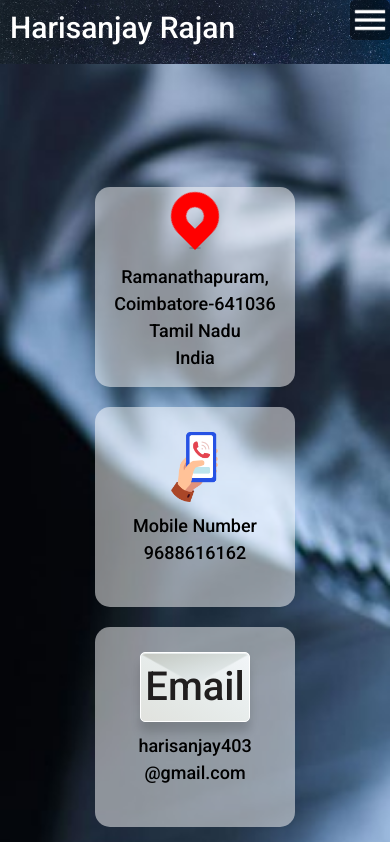
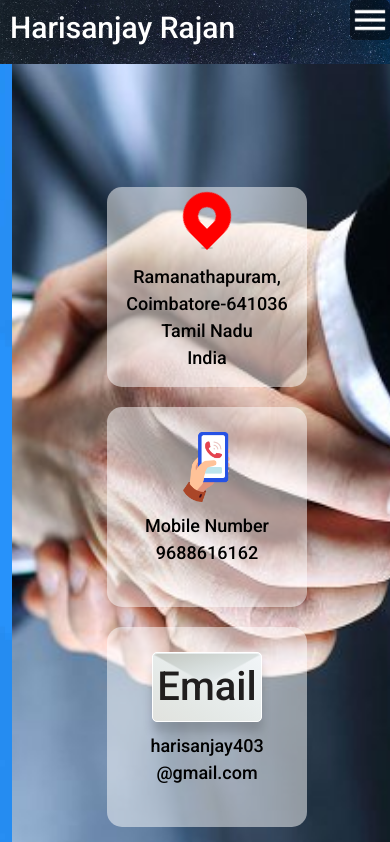
Before and after one commit to Harisanjay403/ReactPractice, a React (Vite) app in the folder portfolio/: page /contact in a window 390 px wide. Shown: the top 842 px of the page. Built offline with nearby package versions, Linux system fonts and the light colour scheme.

Commit message:
responsive

```diff
--- a/portfolio/src/Contact.css
+++ b/portfolio/src/Contact.css
@@ -2,6 +2,7 @@
 
 *{
   font-family: "Roboto", sans-serif;
+
 }
 
 .contact-container{
@@ -12,6 +13,8 @@
     align-items: center;
     background-image: url('./assets/handshake.jpg');
     background-size: cover;
+    background-repeat: no-repeat;
+    background-position: center;
 
 
 }
@@ -29,6 +32,7 @@
   flex-direction: column;
   border-radius: 15px;
   gap:10px;
+  z-index: 1;
 
 }
 
@@ -40,6 +44,7 @@
   text-align: center;
   line-height: 1.5;
   font-size:18px;
+  z-index: 1;
 }
 
 .box:hover{
@@ -126,6 +131,7 @@
 .phone img{
     height: 70px;
     width:70px;
+    z-index: 0;
 }
 
 /* email icon css*/
@@ -245,3 +251,9 @@
 
 
 }
+
+@media(max-width:576px){
+  .address p {
+    z-index: 0;
+  }
+}
--- a/portfolio/src/Contact.jsx
+++ b/portfolio/src/Contact.jsx
@@ -3,11 +3,15 @@ import { Link } from "react-router-dom"
 import mobilepng from './assets/mobile.png'
 import whatsapplogo from './assets/whatsapp.png'
 import linkedinlogo from './assets/linkedin.png'
+import { Container, Row, Col, Image } from "react-bootstrap"
 
 export const Contact = () =>{
 
     return(
         <>
+        <Container>
+            <Row>
+                <Col>
                     <div className="contact-container">
                         <div className="contacts" >
                             <div className="address box" data-aos="flip-left" data-aos-duration="1500">
@@ -16,7 +20,7 @@ export const Contact = () =>{
                             </div>
 
                             <div className="phone box" data-aos="flip-down" data-aos-duration="1500">
-                        <img src={mobilepng} alt="mobile-icon" />
+                                <Image src={mobilepng} alt="mobile-icon" />
                                 <p>Mobile Number <br />9688616162</p>
                             </div>
 
@@ -32,16 +36,21 @@ export const Contact = () =>{
 
                             <div className="socialmedia box" data-aos="flip-right" data-aos-duration="1500">
                                 <div className="linkedin">
-                        <Link to={'https://www.linkedin.com/in/harisanjay-rajan-hari62'}> <img src={linkedinlogo} alt="" /></Link>
+                                <Link to={'https://www.linkedin.com/in/harisanjay-rajan-hari62'}> <Image src={linkedinlogo} alt="" /></Link>
                                 </div>
                                 <div className="whatsapp">
-                        <Link to={'https://wa.me/9688616162'}> <img src={whatsapplogo} alt="" /></Link>
+                                <Link to={'https://wa.me/9688616162'}> <Image src={whatsapplogo} alt="" /></Link>
                                 </div>
                             </div>
 
 
                         </div>
                     </div>
+
+                </Col>
+            </Row>
+        </Container>
+
         </>
     )
 }
--- a/portfolio/src/Header.css
+++ b/portfolio/src/Header.css
@@ -67,14 +67,15 @@
 
 
 .side-menu{
-    background-color: rgba(255, 255, 255,0.9);
+    background-color: rgba(255, 255, 255,1);
     height:100vh;
     width:0px;
     position:absolute;
     top:0px;
     right:0px;
     transition: all 0.5s linear;
-    display:none
+    display:none;
+    z-index:1000 !important;
 }
 
 .menu-icon{
@@ -90,7 +91,7 @@
 .menu-icon img{
     height:40px;
     width:40px;
-    z-index: 1;
+    z-index: 1001;
     background-color: rgba(0, 0, 0,0.5);
     border-radius: 5px;
 }
@@ -123,8 +124,10 @@
     }
     .menu-icon{
         display:flex;
+        z-index:1001;
     }
     .side-menu{
-        display:block
+        display:block;
+        z-index:1000;
     }
 }
--- a/portfolio/src/Header.jsx
+++ b/portfolio/src/Header.jsx
@@ -43,13 +43,13 @@ export const Header = () =>{
 
                     <div className="side-menu-links">
 
-                            <Link to={"/"}>Home</Link>
+                            <Link onClick={handleSideMenu} to={"/"}>Home</Link>
 
-                            <Link to={"/project"}>Project</Link>
+                            <Link onClick={handleSideMenu} to={"/project"}>Project</Link>
 
-                            <Link to={"/resume"}>Resume</Link>
+                            <Link onClick={handleSideMenu} to={"/resume"}>Resume</Link>
 
-                            <Link to={"/contact"}>Contact</Link>
+                            <Link onClick={handleSideMenu} to={"/contact"}>Contact</Link>
 
 
                     </div>
--- a/portfolio/src/Project.css
+++ b/portfolio/src/Project.css
@@ -109,3 +109,27 @@
     border-radius: 8px;
 
 }
+
+@media(max-width:576px){
+    .project-container{
+        width:100%;
+    }
+
+    .project{
+        flex-direction: column;
+    }
+
+    .project-content{
+        padding:10px;
+        text-align: center;
+    }
+
+    .project-content h1{
+        text-align: center;
+    }
+
+    .project-content p{
+        /* padding:10px; */
+        text-align: center;
+    }
+}
--- a/portfolio/src/Project.jsx
+++ b/portfolio/src/Project.jsx
@@ -1,5 +1,5 @@
 import './Project.css'
-import { Container, Row, Col, Img } from 'react-bootstrap'
+import { Container, Row, Col, Image } from 'react-bootstrap'
 import bmiImg from './assets/bmiImg.png'
 import calendarImg from './assets/calendarImg.jpg'
 import currencyConverterImg from './assets/currencyconverterimg.JPG'
@@ -124,7 +124,7 @@ export const Project = () =>{
 
                     {data.map((item,index)=>(
                         <div className="project" data-aos={item.aosType} key={index}>
-                        <div className="img-container" col-xs-12>
+                        <div className="img-container">
 
                             <div className='project-img'>
                                 <Image src={item.imgSrc} alt="project image" fluid />
```
Lines whose indentation alone changed are shown as unchanged.
